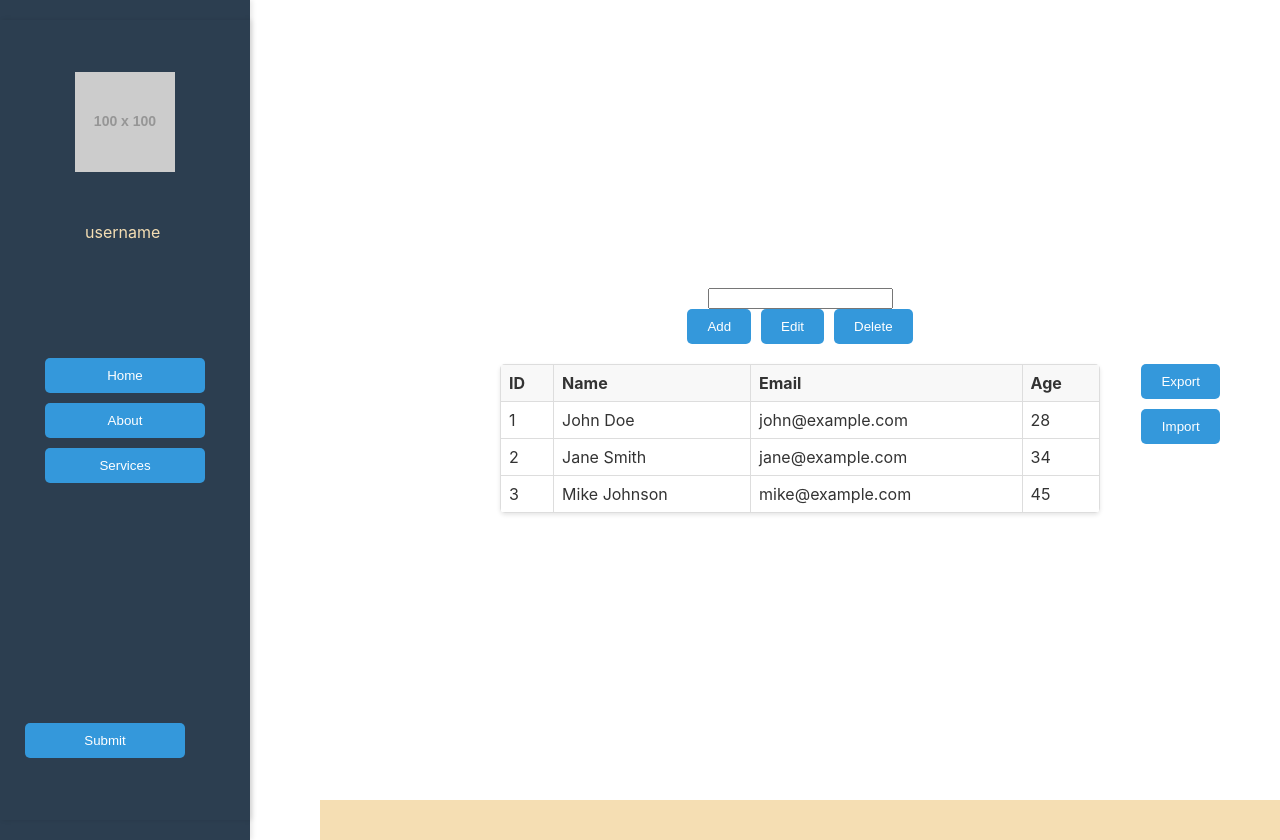
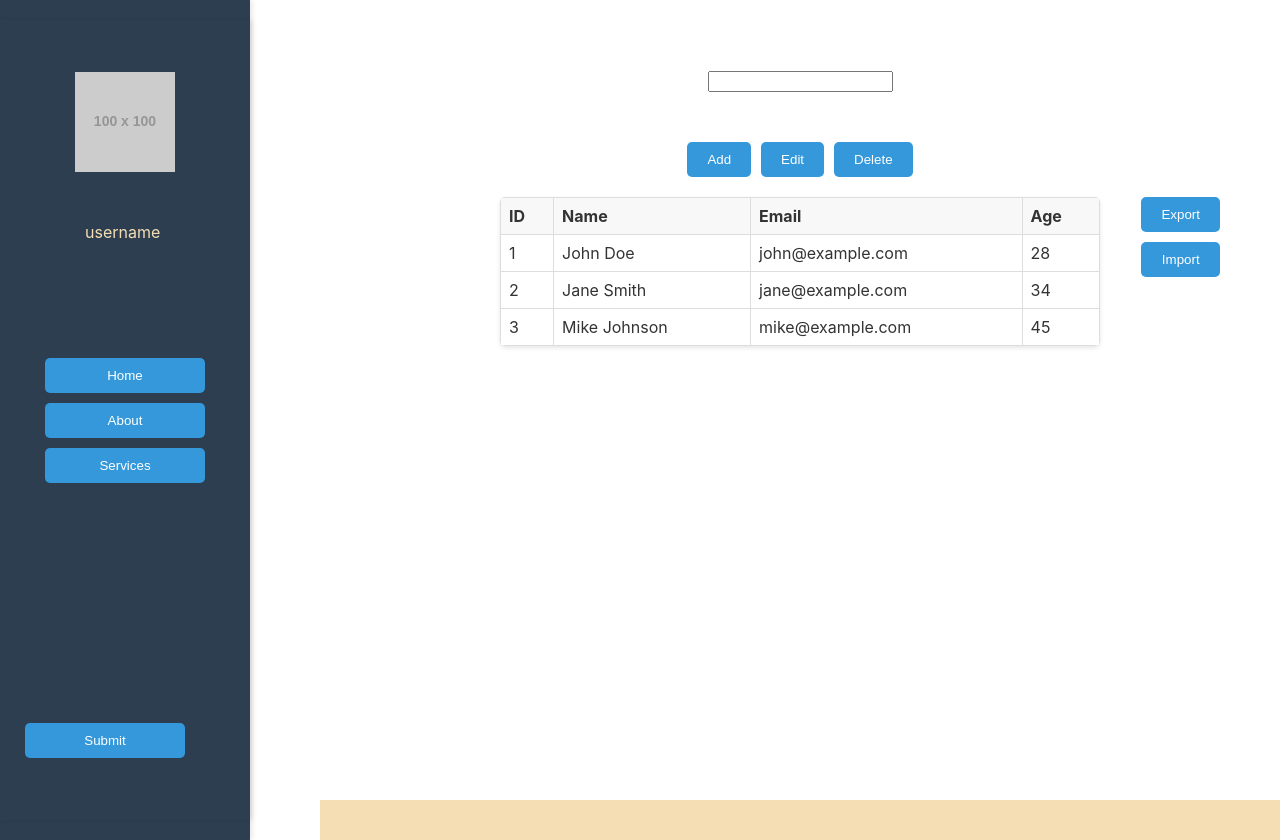
Before and after one commit to MdUmairZafar/fee-management-system-client, a React (Create React App) app: page / in a window 1280 px wide. Built offline with nearby package versions, Linux system fonts and the light colour scheme.

Commit message:
structure

```diff
--- a/src/challan.css
+++ b/src/challan.css
@@ -14,11 +14,13 @@
   background-color: white; /* Example color */
   height: 100vh; /* Full height */
   display: flex;
-  justify-content: center;
+  /* justify-content: center; */
+
   align-items: center;
   color: #333;
 }
 .search-feild {
+  padding: 50px;
 }
 .top-buttons {
   display: flex;
```
